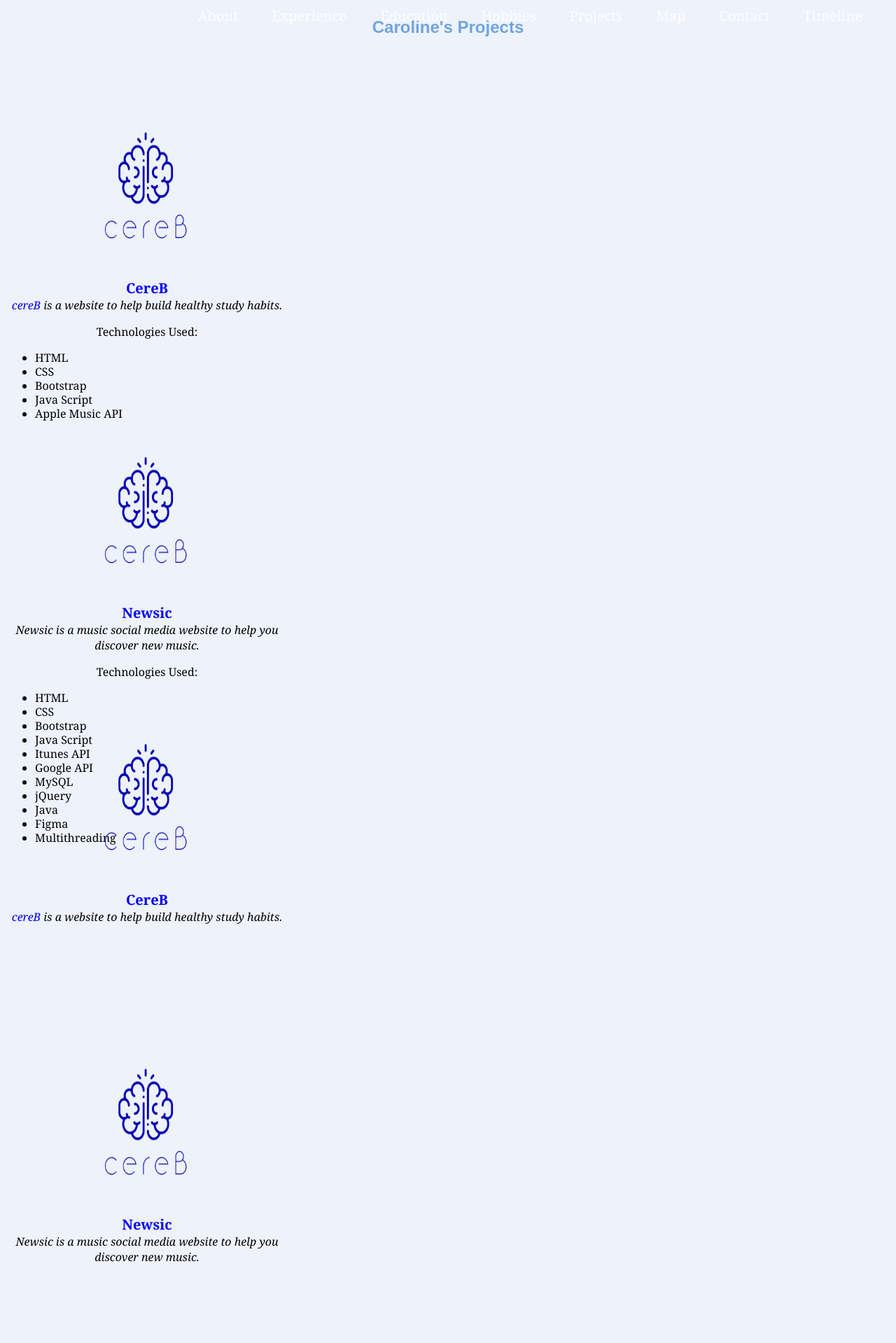
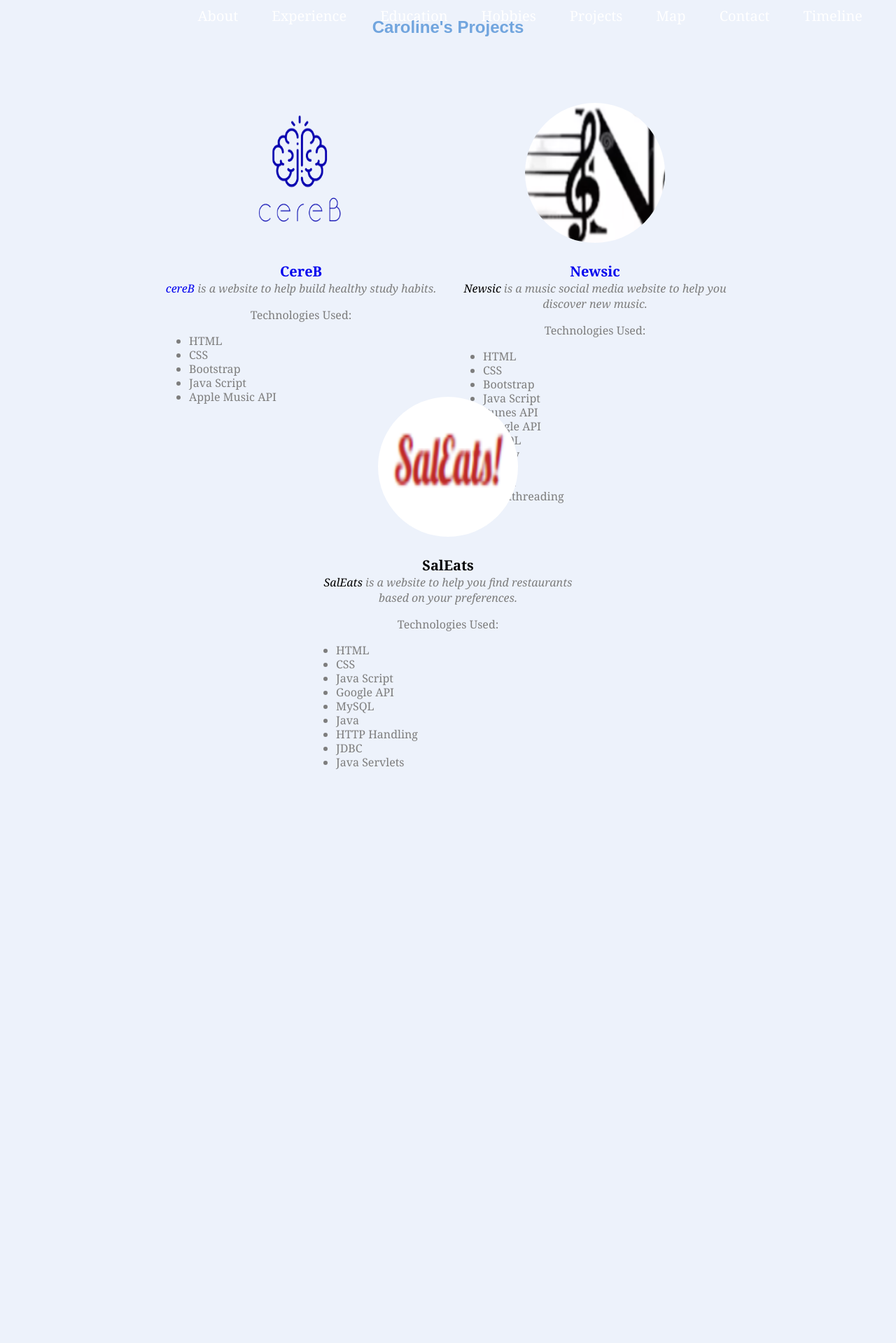
Before and after one commit to cgsilva1/project-22-sum-24-caroline, a Flask app: page /projects in a window 1280 px wide. Shown: the part 105-2024 px from the top of the page at 70% size. After the commit the page ends 1204 px from the top, so only its background shows below. Run offline with Flask 2, Linux system fonts and the light colour scheme; parts of the project's set-up code (start-up, migrations or seed data) failed here and were passed over; some libraries are stand-ins or nearby versions.

Commit message:
CSS update

```diff
--- a/app/templates/projects_template.html
+++ b/app/templates/projects_template.html
@@ -1,9 +1,9 @@
 {% extends "projects.html" %}
 {% block projects %}
-<div class = "projectConatiner">
-    <div class = "projectConatiner">
+<div class = "hobbyConatiner">
+    <div class = "hobbyConatiner">
         <br><br>
-        <div class = "projectItem">
+        <div class = "hobbyItem">
             <img style = "height: 200px; width: 200px; border-radius: 100%;" src="./static/img/cereB.png">
             <br><br><strong style = "font-size: 20px"><a href="http://cerebw.tech/src/pages/">CereB</a></strong>
             <br><em><a href = "https://devpost.com/software/cereb"> cereB</a> is a website to help build healthy study habits. </a></em>
@@ -17,8 +17,8 @@
             </ul>
         </div>
         <br><br>
-        <div class = "projectItem">
-            <img style = "height: 200px; width: 200px; border-radius: 100%;" src="./static/img/cereB.png">
+        <div class = "hobbyItem">
+            <img style = "height: 200px; width: 200px; border-radius: 100%;" src="./static/img/newsic.png">
             <br><br><strong style = "font-size: 20px"><a href="https://www.youtube.com/watch?v=PVBXD-tL73s&feature=youtu.be">Newsic</a></strong>
             <br><em><a href = ""> Newsic</a> is a music social media website to help you discover new music. </a></em>
             <br><p>Technologies Used: </p>
@@ -36,18 +36,25 @@
                 <li>Multithreading</li>
             </ul>
         </div>
+        <br><br>
+        <div class = "hobbyItem">
+            <img style = "height: 200px; width: 200px; border-radius: 100%;" src="./static/img/salEats.png">
+            <br><br><strong style = "font-size: 20px"><a href="">SalEats</a></strong>
+            <br><em><a href = ""> SalEats</a> is a website to help you find restaurants based on your preferences. </a></em>
+            <br><p>Technologies Used: </p>
+            <ul>
+                <li>HTML</li>
+                <li>CSS</li>
+                <li>Java Script</li>
+                <li>Google API</li>
+                <li>MySQL</li>
+                <li>Java</li>
+                <li>HTTP Handling</li>
+                <li>JDBC</li>
+                <li>Java Servlets</li>
+            </ul>
+        </div>
         <div class = "break"></div>
-        <div class = "projectItem">
-            <img style = "height: 200px; width: 200px; border-radius: 100%;" src="./static/img/cereB.png">
-            <br><br><strong style = "font-size: 20px"><a href="http://cerebw.tech/src/pages/">CereB</a></strong>
-            <br><em><a href = "https://devpost.com/software/cereb"> cereB</a> is a website to help build healthy study habits. </a></em>
-        </div>
-        <br><br>
-        <div class = "projectItem">
-            <img style = "height: 200px; width: 200px; border-radius: 100%;" src="./static/img/cereB.png">
-            <br><br><strong style = "font-size: 20px"><a href="https://www.youtube.com/watch?v=PVBXD-tL73s&feature=youtu.be">Newsic</a></strong>
-            <br><em><a href = ""> Newsic</a> is a music social media website to help you discover new music. </a></em>
-        </div>
     </div>
 </div>
 {% endblock %}
```
Also changed, not shown: app/static/img/newsic.png (added), app/static/img/salEats.png (added), 1 other file.
